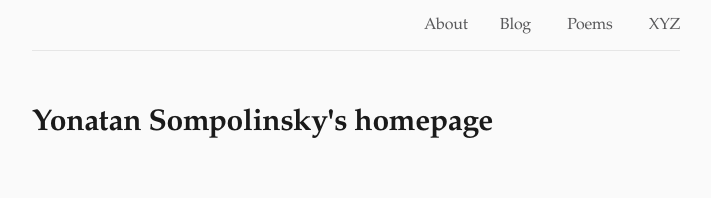
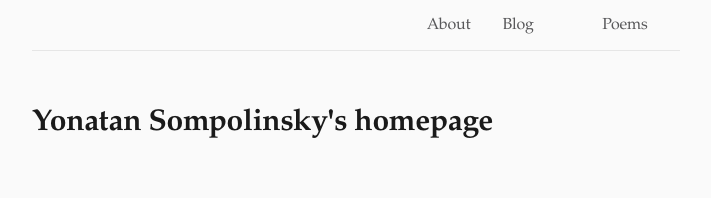
Before and after one commit to hashdag/hashdag.github.io, a Jekyll site: the page built from index.md, in a window 1280 px wide. Shown: the top 198 px of the page, without its empty margins (284-995 px from the left). Built offline with Jekyll 4.4.1, drawn with Linux system fonts in a browser that asks for light colours.

Commit message:
Update site-nav.html

```diff
--- a/_includes/site-nav.html
+++ b/_includes/site-nav.html
@@ -19,16 +19,22 @@
 <a href="/blog" title="Blog">Blog</a>
 {% endif %}
 
-{% if page.url == "/poems" %}
+{% if page.url == "/abc" %}
+<span class="nav-current-page" >   </span>
+{% else %}
+<a href="/blog" title="ABC">   </a>
+{% endif %}
+
+  {% if page.url == "/poems" %}
 <span class="nav-current-page" >Poems</span>
 {% else %}
 <a href="/blog" title="Poems">Poems</a>
 {% endif %}
 
 {% if page.url == "/xyz" %}
-<span class="nav-current-page" >XYZ</span>
+<span class="nav-current-page" >   </span>
 {% else %}
-<a href="/blog" title="Poems">XYZ</a>
+<a href="/blog" title="XYZ">   </a>
 {% endif %}
 
 
```
